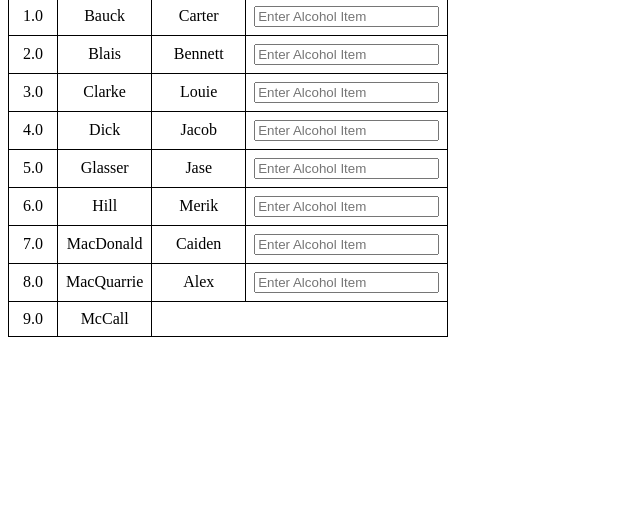
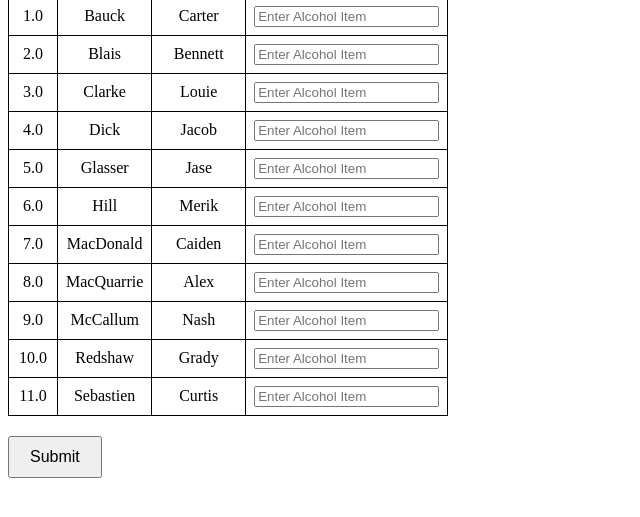
Before and after one commit to Rcodyh/11U-AAA-Canucks-Booze-Basket, a plain HTML site: page index.html in a window 1280 px wide. Shown: the part 105-622 px from the top of the page, without its empty margins (0-640 px from the left). Drawn offline with Linux system fonts and the light colour scheme.

Commit message:
Add files via upload

```diff
--- a/index.html
+++ b/index.html
@@ -43,4 +43,45 @@
 <tr><td>6.0</td><td>Hill</td><td>Merik</td><td><input type="text" placeholder="Enter Alcohol Item"></td></tr>
 <tr><td>7.0</td><td>MacDonald</td><td>Caiden</td><td><input type="text" placeholder="Enter Alcohol Item"></td></tr>
 <tr><td>8.0</td><td>MacQuarrie</td><td>Alex</td><td><input type="text" placeholder="Enter Alcohol Item"></td></tr>
-<tr><td>9.0</td><td>McCall
+<tr><td>9.0</td><td>McCallum</td><td>Nash</td><td><input type="text" placeholder="Enter Alcohol Item"></td></tr>
+<tr><td>10.0</td><td>Redshaw</td><td>Grady</td><td><input type="text" placeholder="Enter Alcohol Item"></td></tr>
+<tr><td>11.0</td><td>Sebastien</td><td>Curtis</td><td><input type="text" placeholder="Enter Alcohol Item"></td></tr>
+    </tbody>
+</table>
+
+<button onclick="submitData()">Submit</button>
+
+<script>
+const webAppURL = 'https://script.google.com/macros/s/AKfycbyP5dloq7W_jOtEI3iHKo1S-vNUX_Y3JZAHHVZimo-fKMCG2QC4HYzSrxjcKxvecnZu/exec';
+
+function submitData() {
+    const rows = document.querySelectorAll("#boozeTable tbody tr");
+
+    rows.forEach(row => {
+        const item = row.cells[0].innerText.trim();
+        const lastName = row.cells[1].innerText.trim();
+        const firstName = row.cells[2].innerText.trim();
+        const alcohol = row.cells[3].querySelector('input').value.trim();
+
+        if (alcohol !== "") {
+            const formData = {
+                item,
+                lastName,
+                firstName,
+                alcohol
+            };
+
+            fetch(webAppURL, {
+                method: 'POST',
+                headers: {
+                    "Content-Type": "application/json"
+                },
+                body: JSON.stringify(formData)
+            })
+            .then(response => response.json())
+            .then(data => {
+                alert('Your entry was submitted successfully!');
+            })
+            .catch(error => {
+                alert('There was an error submitting your entry.');
+                console.error(error);
```
